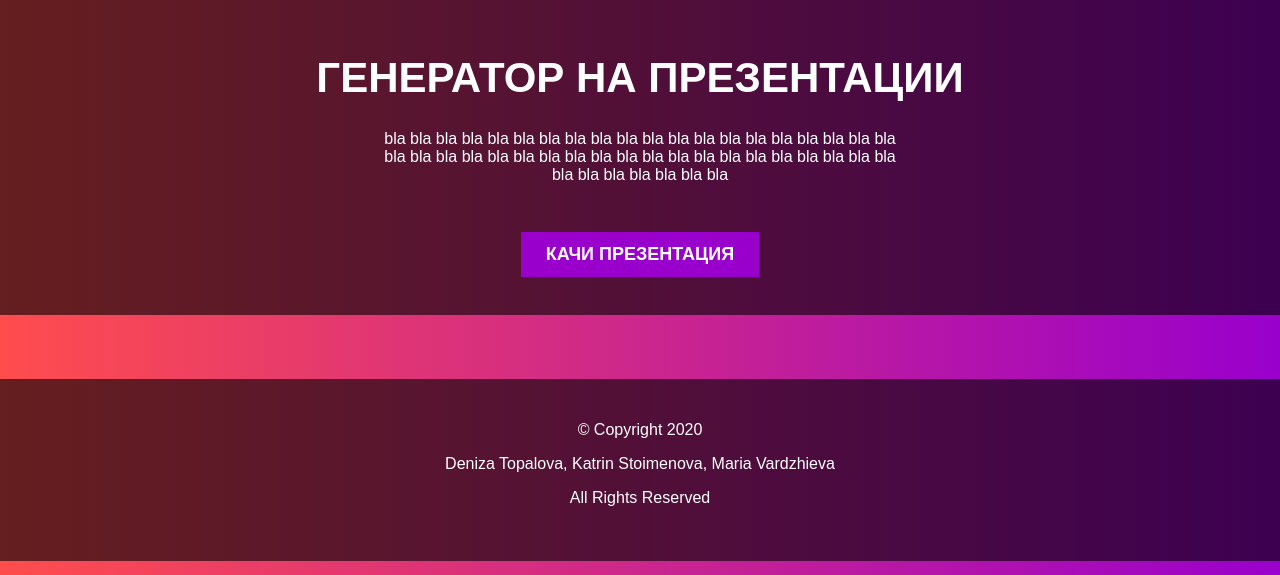
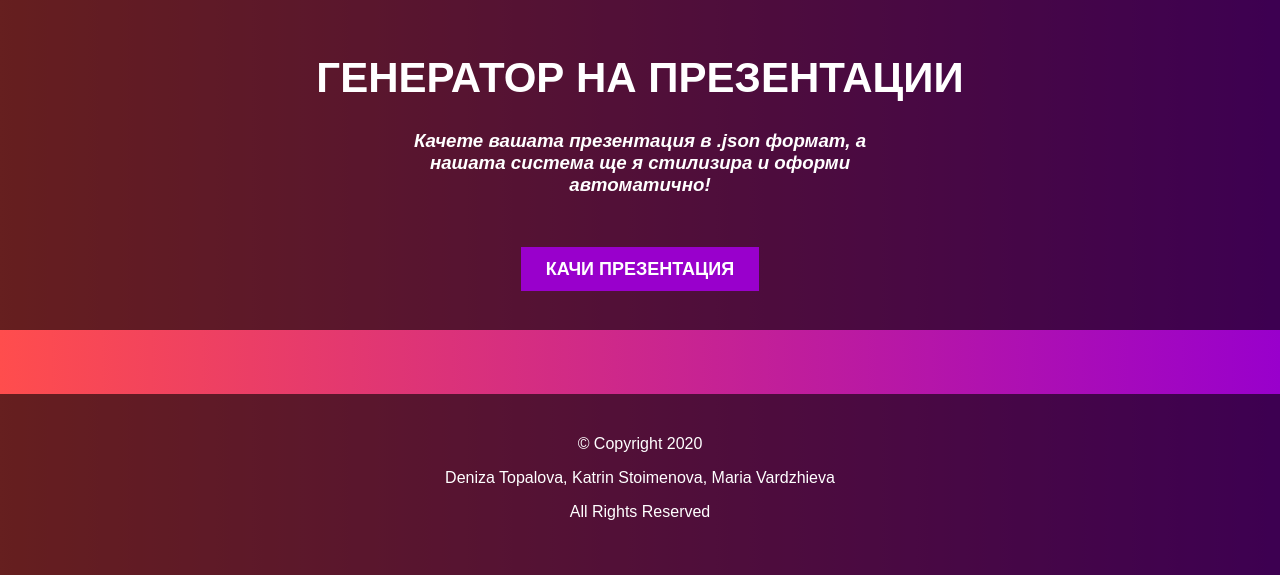
Before and after one commit to kstoimenova/presentation-generator, a PHP site: page /views/index.php in a window 1280 px wide. Shown: the top 575 px of the page. Run offline with PHP 8.4, Linux system fonts and the light colour scheme; data that the repository does not hold is empty.

Commit message:
Changed bla bla

```diff
--- a/css/index.css
+++ b/css/index.css
@@ -6,6 +6,10 @@ html {
 body {
     font-family: "Poppins", sans-serif;
     margin: 0;
+}
+
+h3 {
+    font-style: italic;
 }
 
 
--- a/views/index.php
+++ b/views/index.php
@@ -11,9 +11,7 @@
         <div class="header-content">
             <h1 class="heading">Генератор на презентации</h1>
             <div class="introduction">
-                <p>bla bla bla bla bla bla bla bla bla bla bla bla bla bla bla bla bla bla bla bla bla bla bla
-                    bla bla bla bla bla bla bla bla bla bla bla bla bla bla bla bla bla bla bla bla bla bla bla bla
-                </p>
+                <h3>Качете вашата презентация в .json формат, а нашата система ще я стилизира и оформи автоматично!</h3>
             </div>
             <a href="create-presentation.php" class="upload-btn">Качи презентация</a>
         </div>
```
Also changed, not shown: css/create-presentation.css (+1 -11 lines).
